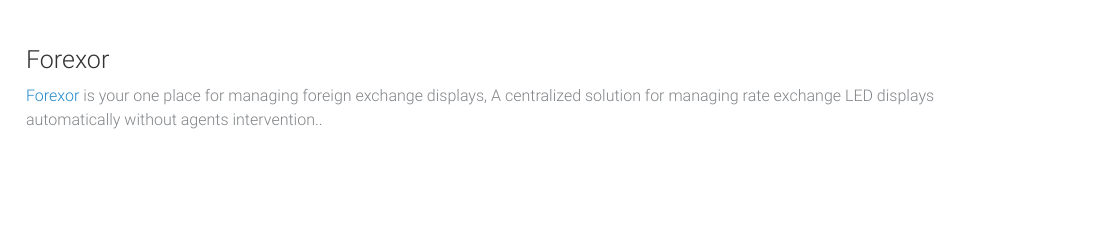
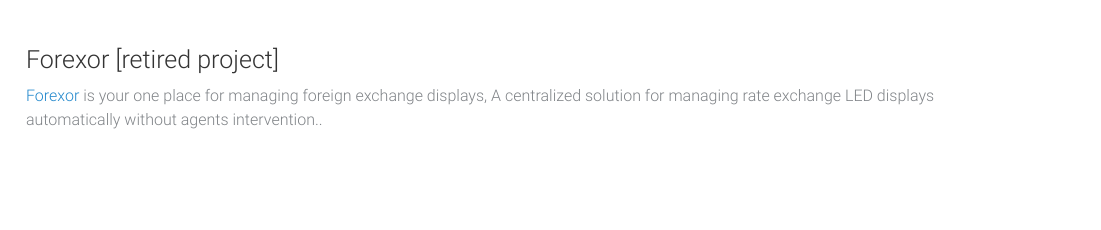
Before and after one commit to xorhq/website, a plain HTML site: page index.html in a window 1280 px wide. Shown: the part 3488-3718 px from the top of the page, 179-1280 px from the left. Drawn offline with Linux system fonts and the light colour scheme.

Commit message:
adding retired mention to forex project

```diff
--- a/index.html
+++ b/index.html
@@ -336,7 +336,7 @@
                                 <div class="box box-small-icon-alt">
                                     <img src="img/logos/logo-fx.png" class="box-icon"/>
 
-                                     <h4 class="box-title">Forexor</h4>
+                                     <h4 class="box-title">Forexor [retired project]</h4>
 
                                     <p class="box-description"><a href="forexor.html">Forexor</a> is your one place for managing foreign exchange displays, A centralized solution for managing rate exchange LED displays automatically without agents intervention..</p>
                                 </div>
```
